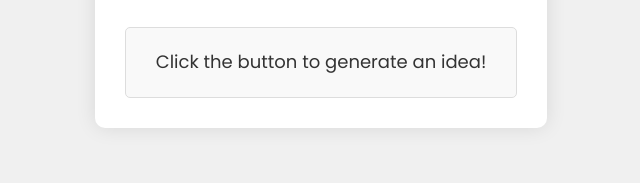
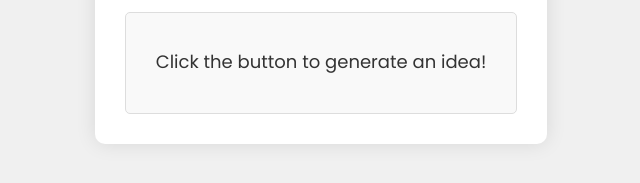
Before and after one commit to nazuta/Dribble-idea-generator, a plain HTML site: page index.html in a window 1280 px wide. Shown: the part 449-632 px from the top of the page, without its empty margins (319-959 px from the left). Drawn offline with Linux system fonts and the light colour scheme.

Commit message:
Update styles.css

```diff
--- a/styles.css
+++ b/styles.css
@@ -49,4 +49,8 @@ button:hover {
     border-radius: 5px;
     font-size: 18px;
     border: 1px solid #ddd;
+    min-height: 60px; /* Додамо мінімальну висоту */
+    display: flex;
+    align-items: center;
+    justify-content: center;
 }
```
